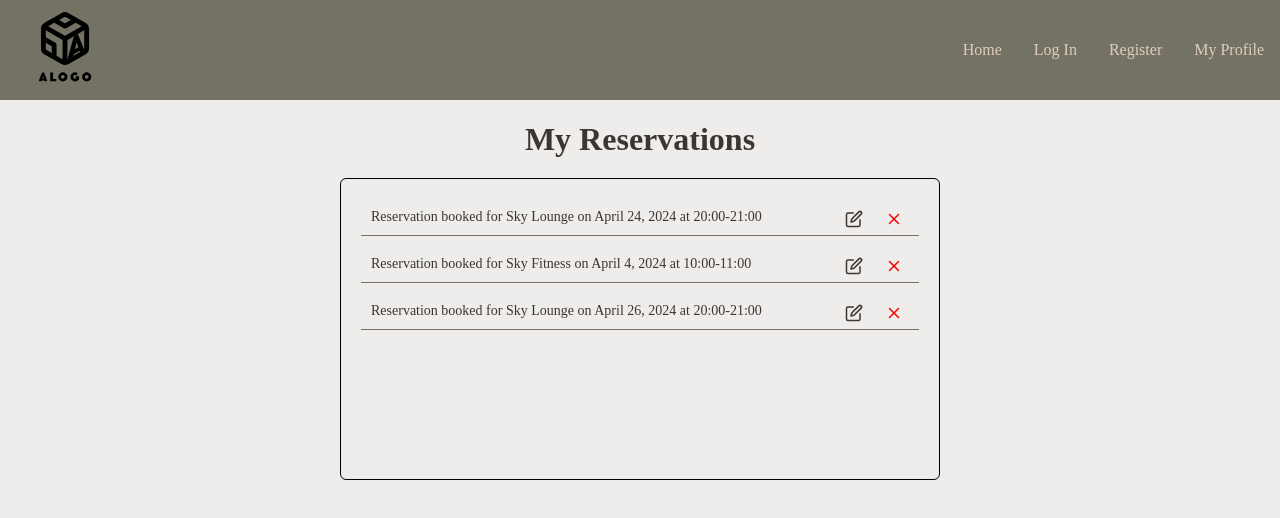
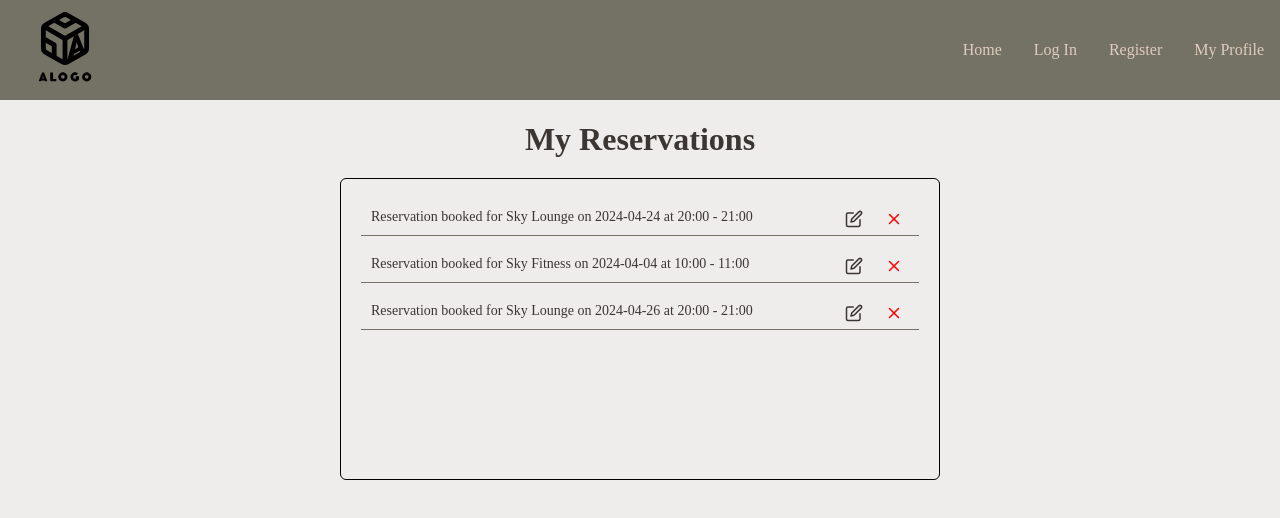
Before and after one commit to Ahmad-Elmahallawy/iCondo, a React (Create React App) app in the folder frontend/: page /MyReservation in a window 1280 px wide. Shown: the top 518 px of the page. Built offline with nearby package versions, Linux system fonts and the light colour scheme; no server answers.

Commit message:
fixed the MCFR and MyReservation files to show date and time range of the original reservation in the Modify Common Facility Reservation pop up window

```diff
--- a/frontend/src/Components/Reservations/MCFR.tsx
+++ b/frontend/src/Components/Reservations/MCFR.tsx
@@ -19,23 +19,18 @@ const MCFR: React.FC<MCFRProps> = ({
   onReservationUpdate, // This prop is used to update the reservation list
 }) => {
   // Split the reservation time into start and end times upon initialization
-  const [selectedFacility, setSelectedFacility] = useState(
-    reservation?.location || ""
-  );
-  const [selectedDate, setSelectedDate] = useState(reservation?.date || "");
-  const [selectedStartTime, setSelectedStartTime] = useState(
-    reservation ? reservation.time.split(" - ")[0] : ""
-  );
-  const [selectedEndTime, setSelectedEndTime] = useState(
-    reservation ? reservation.time.split(" - ")[1] : ""
-  );
+  const [selectedFacility, setSelectedFacility] = useState("");
+  const [selectedDate, setSelectedDate] = useState("");
+  const [selectedStartTime, setSelectedStartTime] = useState("");
+  const [selectedEndTime, setSelectedEndTime] = useState("");
+
   // Update state when the modal opens or when `reservation` changes
   useEffect(() => {
     if (reservation) {
       setSelectedFacility(reservation.location);
       setSelectedDate(reservation.date);
-      setSelectedStartTime(reservation.time.split(" - ")[0]);
-      setSelectedEndTime(reservation.time.split(" - ")[1]);
+      setSelectedStartTime(reservation.startTime);
+      setSelectedEndTime(reservation.endTime);
     }
   }, [reservation]);
   // Function to handle form submission
@@ -50,10 +45,10 @@ const MCFR: React.FC<MCFRProps> = ({
       id: reservation.id,
       location: selectedFacility,
       date: selectedDate,
-      time: `${selectedStartTime} - ${selectedEndTime}`,
+      startTime: `${selectedStartTime}`,
+      endTime: `${selectedEndTime}`,
     };
     onReservationUpdate(updatedReservation);
-    // Handle updating the reservation here...
     onClose();
   };
 
--- a/frontend/src/Components/Reservations/MyReservation.tsx
+++ b/frontend/src/Components/Reservations/MyReservation.tsx
@@ -9,7 +9,8 @@ export interface Reservation {
   id: number;
   location: string;
   date: string;
-  time: string;
+  startTime: string;
+  endTime: string;
 }
 
 const MyReservations: React.FC = () => {
@@ -19,20 +20,23 @@ const MyReservations: React.FC = () => {
     {
       id: 1,
       location: "Sky Lounge",
-      date: "April 24, 2024",
-      time: "20:00-21:00",
+      date: "2024-04-24",
+      startTime: "20:00",
+      endTime: "21:00",
     },
     {
       id: 2,
       location: "Sky Fitness",
-      date: "April 4, 2024",
-      time: "10:00-11:00",
+      date: "2024-04-04",
+      startTime: "10:00",
+      endTime: "11:00",
     },
     {
       id: 3,
       location: "Sky Lounge",
-      date: "April 26, 2024",
-      time: "20:00-21:00",
+      date: "2024-04-26",
+      startTime: "20:00",
+      endTime: "21:00",
     },
   ]);
 
@@ -79,7 +83,8 @@ const MyReservations: React.FC = () => {
             <div key={reservation.id} className="reservation">
               <p>
                 Reservation booked for {reservation.location} on{" "}
-                {reservation.date} at {reservation.time}
+                {reservation.date} at {reservation.startTime} {" - "}
+                {reservation.endTime}
               </p>
               <div className="actions">
                 <button
```
